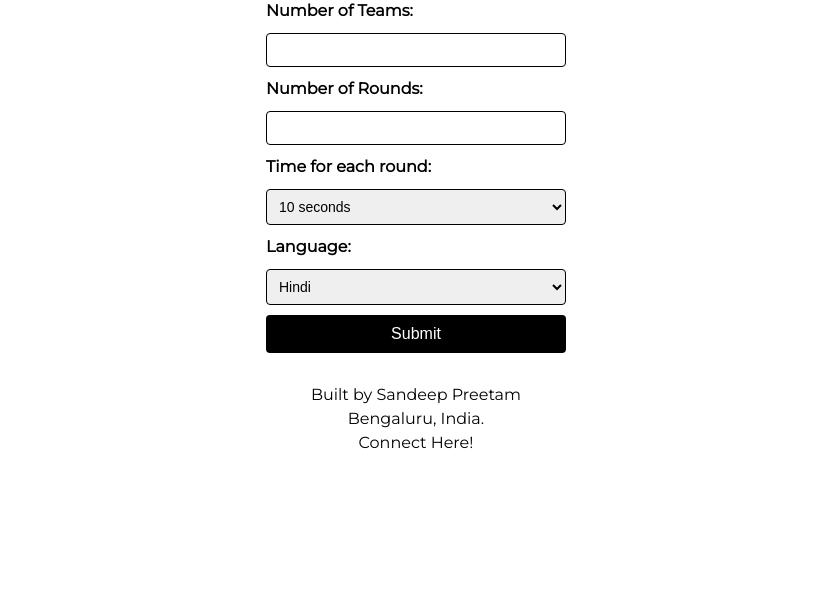
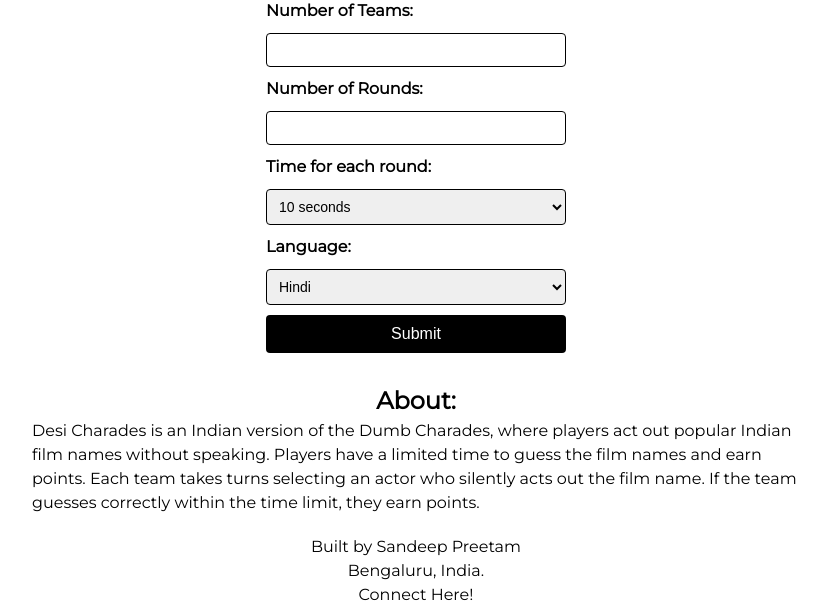
Before and after one commit to sandeeppreetam/desicharades, a Flask app: page / in a window 1280 px wide. Shown: the part 215-822 px from the top of the page, without its empty margins (224-1051 px from the left). Before the commit the page ends 664 px from the top, so only its background shows below. Run offline with Flask 3, Linux system fonts and the light colour scheme; parts of the project's set-up code (start-up, migrations or seed data) failed here and were passed over.

Commit message:
Added Instructions and related copy

```diff
--- a/templates/index.html
+++ b/templates/index.html
@@ -32,7 +32,19 @@
 
             <input type="submit" value="Submit">
         </form>
+
+<div style="margin-top: 20px; margin-left: 20%; margin-right: 20%;">
+  <h2 style="margin-bottom: 0px; margin-top: 0;">About:</h2>
+  <p style="margin-top: 0px; color: black;">
+    Desi Charades is an Indian version of the Dumb Charades, where players act out popular Indian film names without speaking. Players have a limited time to guess the film names and earn points. Each team takes turns selecting an actor who silently acts out the film name. If the team guesses correctly within the time limit, they earn points.
+  </p>
+</div>
+
+
+
 </body>
+
+
 
 <footer>
     <p>Built by Sandeep Preetam</p>
--- a/templates/round.html
+++ b/templates/round.html
@@ -20,4 +20,9 @@
     <form action="/game/{{ game_id }}" method="post">
         <input type="submit" name="submit_button"  value="Start">
     </form>
+
+    <h3 style="text-align: center; margin-top: 20px">Scoring: </h3>
+    <p style="text-align: center; center; margin-left: 20px; margin-right: 20px;">
+      If guessed correctly, the points awarded are equal to the duration of the round plus the remaining seconds in the round.
+    </p>
 {% endblock %}
```
